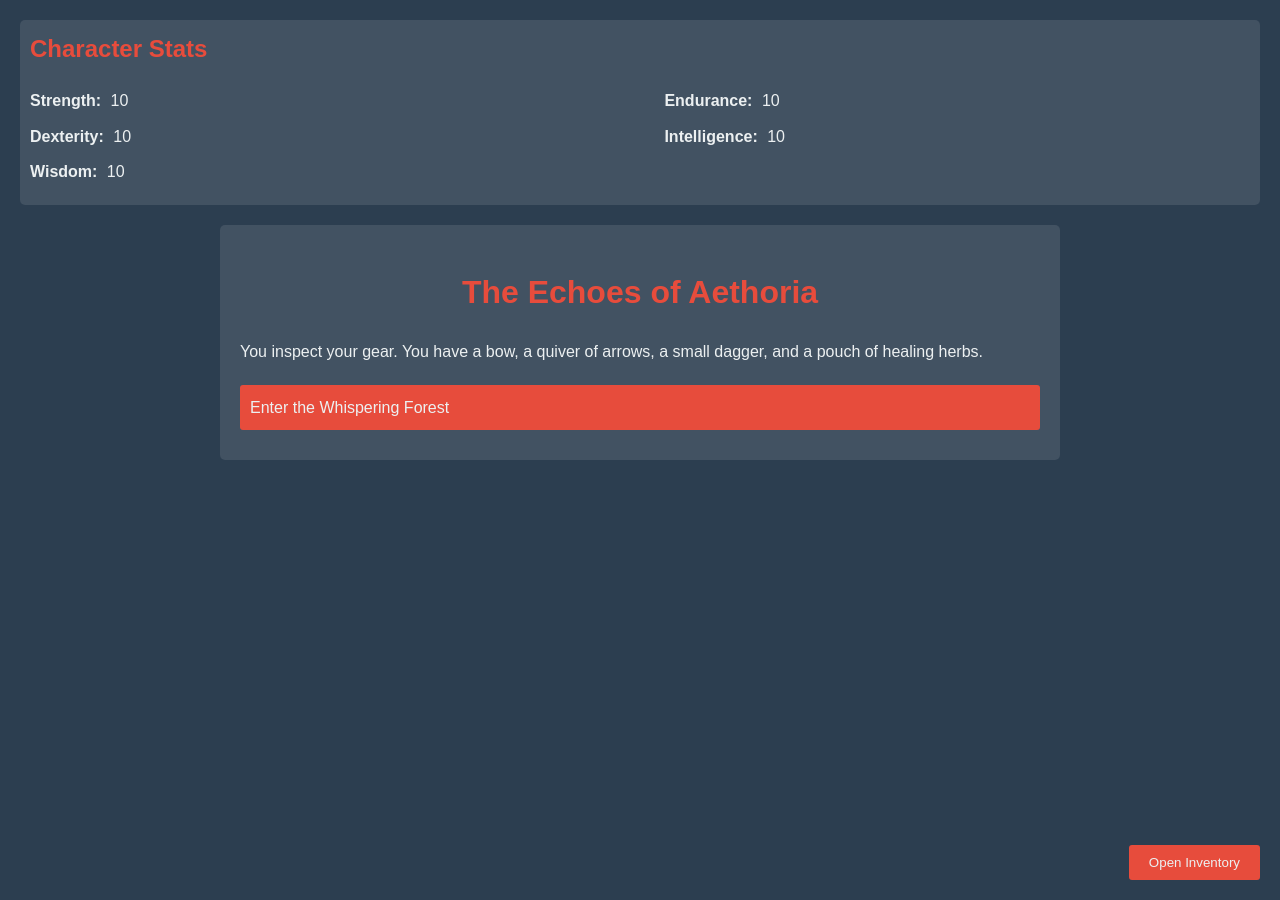
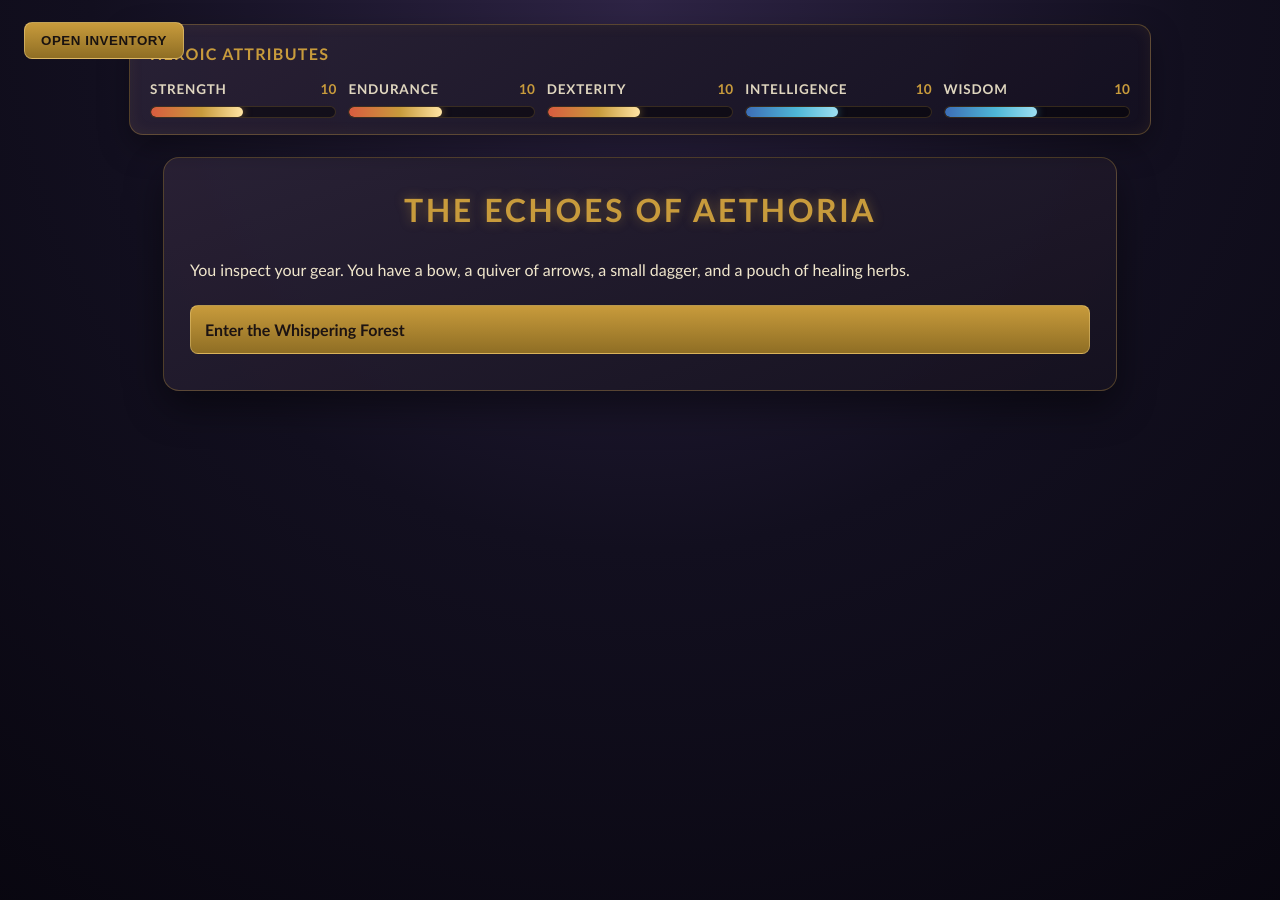
Before and after one commit to jermon/The-Echoes-of-Aethoria, a Jekyll site: the page built from scenes/check_gear.html, in a window 1280 px wide and 900 px high. Built offline with Jekyll 4.4.1, drawn with Linux system fonts in a browser that asks for light colours.

Commit message:
Style UI with fantasy theme and stat bars

```diff
--- a/_includes/character_stats.html
+++ b/_includes/character_stats.html
@@ -1,25 +1,40 @@
 <header id="character-stats">
-    <h2>Character Stats</h2>
+    <h2>Heroic Attributes</h2>
     <div id="stats-container">
         <div class="stat">
-            <label for="strength">Strength:</label>
-            <span id="strength"></span>
+            <div class="stat-heading">
+                <label for="strength">Strength</label>
+                <span id="strength-value" class="stat-value"></span>
+            </div>
+            <div class="stat-bar"><div id="strength" class="stat-fill"></div></div>
         </div>
         <div class="stat">
-            <label for="endurance">Endurance:</label>
-            <span id="endurance"></span>
+            <div class="stat-heading">
+                <label for="endurance">Endurance</label>
+                <span id="endurance-value" class="stat-value"></span>
+            </div>
+            <div class="stat-bar"><div id="endurance" class="stat-fill"></div></div>
         </div>
         <div class="stat">
-            <label for="dexterity">Dexterity:</label>
-            <span id="dexterity"></span>
+            <div class="stat-heading">
+                <label for="dexterity">Dexterity</label>
+                <span id="dexterity-value" class="stat-value"></span>
+            </div>
+            <div class="stat-bar"><div id="dexterity" class="stat-fill"></div></div>
         </div>
         <div class="stat">
-            <label for="intelligence">Intelligence:</label>
-            <span id="intelligence"></span>
+            <div class="stat-heading">
+                <label for="intelligence">Intelligence</label>
+                <span id="intelligence-value" class="stat-value"></span>
+            </div>
+            <div class="stat-bar"><div id="intelligence" class="stat-fill"></div></div>
         </div>
         <div class="stat">
-            <label for="wisdom">Wisdom:</label>
-            <span id="wisdom"></span>
+            <div class="stat-heading">
+                <label for="wisdom">Wisdom</label>
+                <span id="wisdom-value" class="stat-value"></span>
+            </div>
+            <div class="stat-bar"><div id="wisdom" class="stat-fill"></div></div>
         </div>
     </div>
 </header>
--- a/assets/css/main.scss
+++ b/assets/css/main.scss
@@ -1,141 +1,206 @@
 ---
 ---
-$primary-color: #2c3e50;
-$secondary-color: #ecf0f1;
-$accent-color: #e74c3c;
+$night-sky: #120f1f;
+$stone: #2a2236;
+$parchment: #f0e6cc;
+$rune-gold: #c89b3c;
+$rune-gold-dark: #8f6e24;
+$ember: #d85c3f;
+$mana: #4eb7d6;
 
 body {
-    font-family: Arial, sans-serif;
-    background-color: $primary-color;
-    color: $secondary-color;
+    font-family: "Trebuchet MS", "Palatino Linotype", serif;
+    background: radial-gradient(circle at top, #2e2445 0%, $night-sky 48%, #08060f 100%);
+    color: $parchment;
     line-height: 1.6;
-    padding: 20px;
+    padding: 24px;
     margin: 0;
+    min-height: 100vh;
 }
 
 #character-stats {
-    background-color: rgba(255, 255, 255, 0.1);
-    padding: 10px;
-    margin-bottom: 20px;
-    border-radius: 5px;
+    position: sticky;
+    top: 12px;
+    z-index: 100;
+    background: linear-gradient(145deg, rgba(42, 34, 54, 0.96), rgba(20, 16, 32, 0.96));
+    border: 1px solid rgba($rune-gold, 0.35);
+    box-shadow: 0 12px 30px rgba(0, 0, 0, 0.35), inset 0 0 15px rgba($rune-gold, 0.08);
+    padding: 16px 20px;
+    margin: 0 auto 22px;
+    border-radius: 14px;
+    max-width: 980px;
 
     h2 {
-        margin-top: 0;
-        color: $accent-color;
+        margin: 0 0 12px;
+        color: $rune-gold;
+        text-transform: uppercase;
+        letter-spacing: 0.08em;
+        font-size: 1rem;
     }
 
     #stats-container {
-        display: flex;
-        justify-content: space-between;
-        flex-wrap: wrap;
+        display: grid;
+        grid-template-columns: repeat(auto-fit, minmax(155px, 1fr));
+        gap: 12px;
 
         .stat {
-            flex-basis: 48%;
-            margin-bottom: 10px;
+            .stat-heading {
+                display: flex;
+                justify-content: space-between;
+                align-items: baseline;
+                margin-bottom: 6px;
 
-            label {
-                font-weight: bold;
-                margin-right: 5px;
+                label {
+                    font-size: 0.84rem;
+                    text-transform: uppercase;
+                    letter-spacing: 0.06em;
+                    color: rgba($parchment, 0.92);
+                    font-weight: 700;
+                }
+            }
+
+            .stat-value {
+                color: $rune-gold;
+                font-weight: 700;
+                font-size: 0.85rem;
+            }
+
+            .stat-bar {
+                height: 10px;
+                border-radius: 999px;
+                background: rgba(0, 0, 0, 0.45);
+                border: 1px solid rgba($rune-gold, 0.22);
+                overflow: hidden;
+
+                .stat-fill {
+                    width: 0;
+                    height: 100%;
+                    border-radius: inherit;
+                    background: linear-gradient(90deg, $ember 0%, $rune-gold 55%, #ffe4a3 100%);
+                    box-shadow: 0 0 8px rgba($rune-gold, 0.55);
+                    transition: width 0.35s ease;
+                }
+
+                #intelligence,
+                #wisdom {
+                    background: linear-gradient(90deg, #3d6db5 0%, $mana 55%, #9ddff1 100%);
+                    box-shadow: 0 0 8px rgba($mana, 0.5);
+                }
             }
         }
     }
 }
 
 #game-container {
-    max-width: 800px;
+    max-width: 900px;
     margin: 0 auto;
-    background-color: rgba(255, 255, 255, 0.1);
-    padding: 20px;
-    border-radius: 5px;
+    background: linear-gradient(160deg, rgba(42, 34, 54, 0.95), rgba(22, 18, 32, 0.95));
+    border: 1px solid rgba($rune-gold, 0.32);
+    box-shadow: 0 16px 38px rgba(0, 0, 0, 0.45);
+    padding: 26px;
+    border-radius: 16px;
 }
 
 h1 {
-    color: $accent-color;
+    color: $rune-gold;
     text-align: center;
+    margin-top: 0;
+    letter-spacing: 0.08em;
+    text-transform: uppercase;
+    text-shadow: 0 0 12px rgba($rune-gold, 0.4);
 }
 
 #story-text {
-    margin-bottom: 20px;
+    margin-bottom: 22px;
 }
 
 #choices {
     a {
         display: block;
-        background-color: $accent-color;
-        color: $secondary-color;
-        padding: 10px;
+        background: linear-gradient(180deg, $rune-gold 0%, $rune-gold-dark 100%);
+        color: #1c1312;
+        padding: 11px 14px;
         margin-bottom: 10px;
         text-decoration: none;
-        border-radius: 3px;
-        transition: background-color 0.3s;
+        border-radius: 8px;
+        border: 1px solid rgba(#f5d689, 0.4);
+        font-weight: 700;
+        transition: transform 0.2s ease, filter 0.2s ease;
 
         &:hover {
-            background-color: darken($accent-color, 10%);
+            transform: translateY(-1px);
+            filter: brightness(1.08);
         }
     }
 }
 
-#inventory {
-    margin-top: 20px;
-    border-top: 1px solid $secondary-color;
-    padding-top: 20px;
+.popup {
+    position: fixed;
+    top: 0;
+    left: 0;
+    bottom: 0;
+    width: min(350px, 86vw);
+    background: rgba(10, 8, 16, 0.72);
+    backdrop-filter: blur(2px);
+    transform: translateX(-105%);
+    transition: transform 0.32s ease;
+    z-index: 210;
+    display: block;
+}
+
+.popup.show {
+    transform: translateX(0);
+}
+
+.popup-content {
+    height: 100%;
+    background: linear-gradient(180deg, #20182f 0%, #120e1d 100%);
+    border-right: 1px solid rgba($rune-gold, 0.35);
+    padding: 22px;
 
     h2 {
-        color: $accent-color;
-    }
-
-    ul {
-        list-style-type: none;
-        padding: 0;
+        color: $rune-gold;
+        margin-top: 0;
+        text-transform: uppercase;
+        letter-spacing: 0.06em;
     }
 }
 
-.popup {
-    display: none;
-    position: fixed;
-    bottom: 0;
-    left: 0;
-    right: 0;
-    background-color: rgba(0, 0, 0, 0.8);
-    padding: 20px;
-    transition: transform 0.3s ease-out;
-    transform: translateY(100%);
-}
-
-.popup.show {
-    display: block;
-    transform: translateY(0);
-}
-
-.popup-content {
-    background-color: $primary-color;
-    padding: 20px;
-    border-radius: 5px;
-    max-width: 600px;
-    margin: 0 auto;
-}
-
-#open-inventory, #close-inventory {
-    background-color: $accent-color;
-    color: $secondary-color;
-    border: none;
-    padding: 10px 20px;
+#open-inventory,
+#close-inventory {
+    background: linear-gradient(180deg, $rune-gold 0%, $rune-gold-dark 100%);
+    color: #191210;
+    border: 1px solid rgba(#f5d689, 0.5);
+    padding: 10px 16px;
     cursor: pointer;
-    border-radius: 3px;
-    transition: background-color 0.3s;
+    border-radius: 8px;
+    font-weight: 700;
+    text-transform: uppercase;
+    letter-spacing: 0.04em;
+    transition: filter 0.2s ease;
 
     &:hover {
-        background-color: darken($accent-color, 10%);
+        filter: brightness(1.08);
     }
 }
 
 #open-inventory {
     position: fixed;
-    bottom: 20px;
-    right: 20px;
+    top: 22px;
+    left: 24px;
+    z-index: 220;
 }
 
 #inventory-list {
     list-style-type: none;
     padding: 0;
+    margin: 14px 0 18px;
+
+    li {
+        padding: 8px 10px;
+        background: rgba($stone, 0.7);
+        border: 1px solid rgba($rune-gold, 0.18);
+        border-radius: 8px;
+        margin-bottom: 8px;
+    }
 }
--- a/assets/js/game.js
+++ b/assets/js/game.js
@@ -30,10 +30,19 @@ function updateInventoryDisplay() {
 }
 
 function updateStatsDisplay() {
+    const maxDisplayValue = 20;
+
     for (const stat in gameState.stats) {
-        const element = document.getElementById(stat);
-        if (element) {
-            element.textContent = gameState.stats[stat];
+        const fillElement = document.getElementById(stat);
+        const valueElement = document.getElementById(`${stat}-value`);
+
+        if (fillElement) {
+            const percent = Math.max(0, Math.min((gameState.stats[stat] / maxDisplayValue) * 100, 100));
+            fillElement.style.width = `${percent}%`;
+        }
+
+        if (valueElement) {
+            valueElement.textContent = gameState.stats[stat];
         }
     }
 }
@@ -84,6 +93,12 @@ function setupInventoryPopup() {
     closeBtn.addEventListener('click', () => {
         popup.classList.remove('show');
     });
+
+    document.addEventListener('keydown', (event) => {
+        if (event.key === 'Escape') {
+            popup.classList.remove('show');
+        }
+    });
 }
 
 document.addEventListener('DOMContentLoaded', function() {
```
